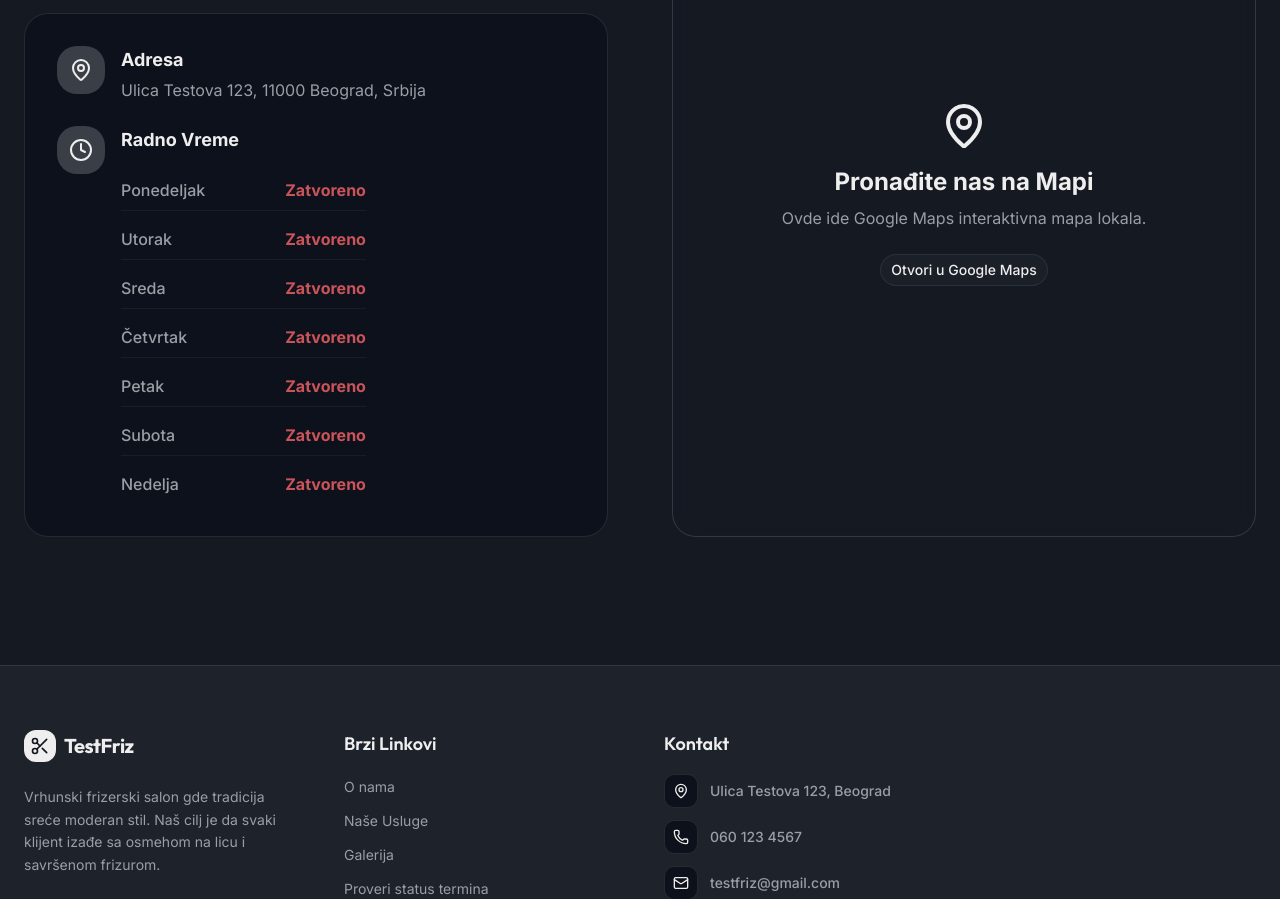
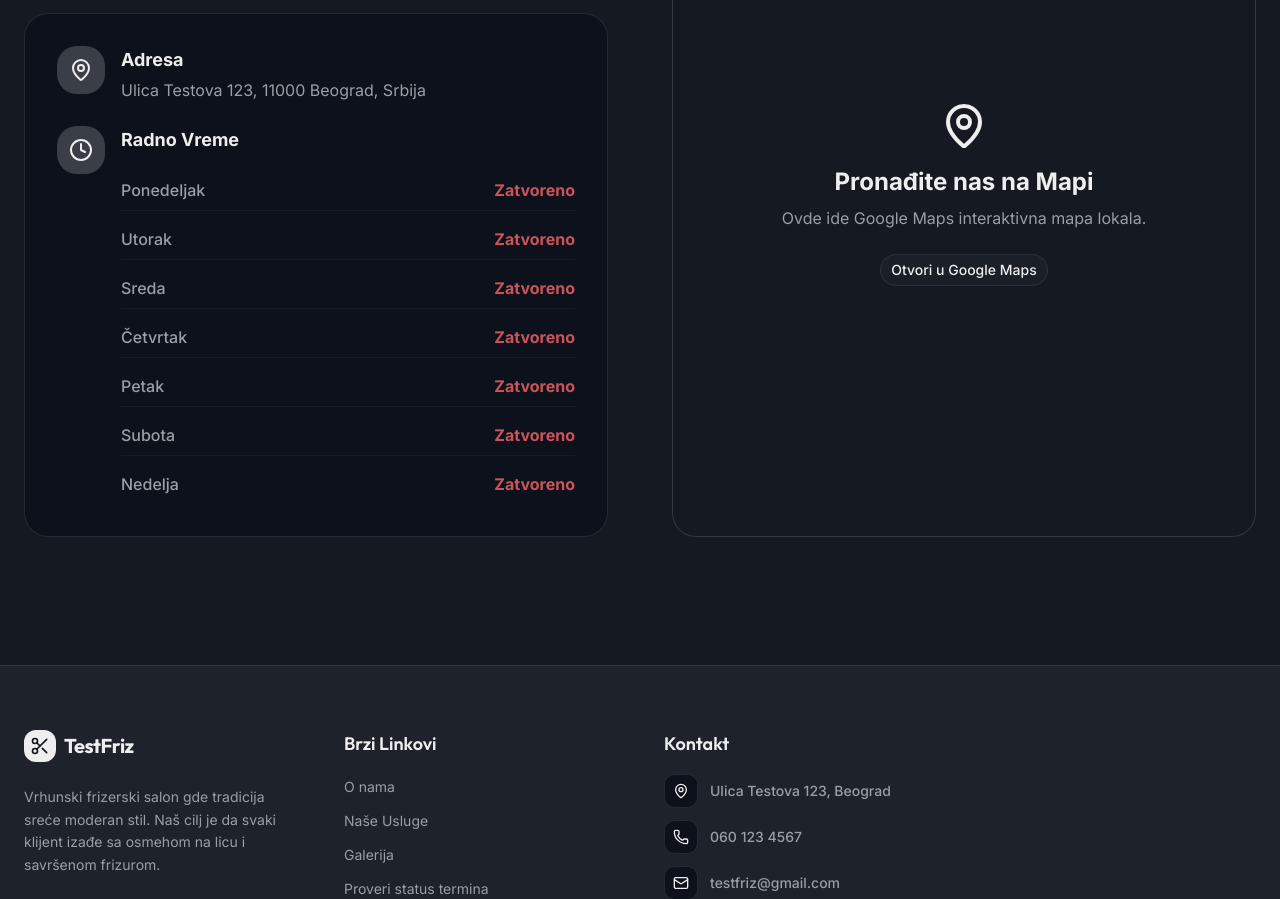
Before and after one commit to Strahinja-dev25/frizerski-salon-temp, a Next.js app: page / in a window 1280 px wide. Shown: the part 3960-4859 px from the top of the page. Built offline with nearby package versions, Linux system fonts and the light colour scheme; no server answers; the database is empty.

Commit message:
feat: implement landing page with dynamic service listing and hero section

```diff
--- a/src/app/page.tsx
+++ b/src/app/page.tsx
@@ -229,13 +229,13 @@ export default async function HomePage() {
                     <div className="bg-primary/20 p-3 rounded-2xl flex-shrink-0">
                       <Clock className="w-6 h-6 text-primary" />
                     </div>
-                    <div>
+                    <div className="flex-1 w-full">
                       <h4 className="font-bold text-lg mb-4">Radno Vreme</h4>
-                      <div className="flex flex-col gap-2 w-full max-w-sm">
+                      <div className="flex flex-col gap-2 w-full">
                         {schedules.map((schedule) => (
-                          <div key={schedule.dayOfWeek} className="flex justify-between items-center py-2 border-b border-border/50 last:border-0 gap-20">
+                          <div key={schedule.dayOfWeek} className="flex justify-between items-center py-2 border-b border-border/50 last:border-0 gap-4">
                             <span className="font-medium text-muted-foreground">{schedule.dayName}</span>
-                            <span className="font-bold">
+                            <span className="font-bold text-right whitespace-nowrap">
                               {schedule.isOpen ? `${schedule.openingTime} - ${schedule.closingTime}` : <span className="text-destructive">Zatvoreno</span>}
                             </span>
                           </div>
```
